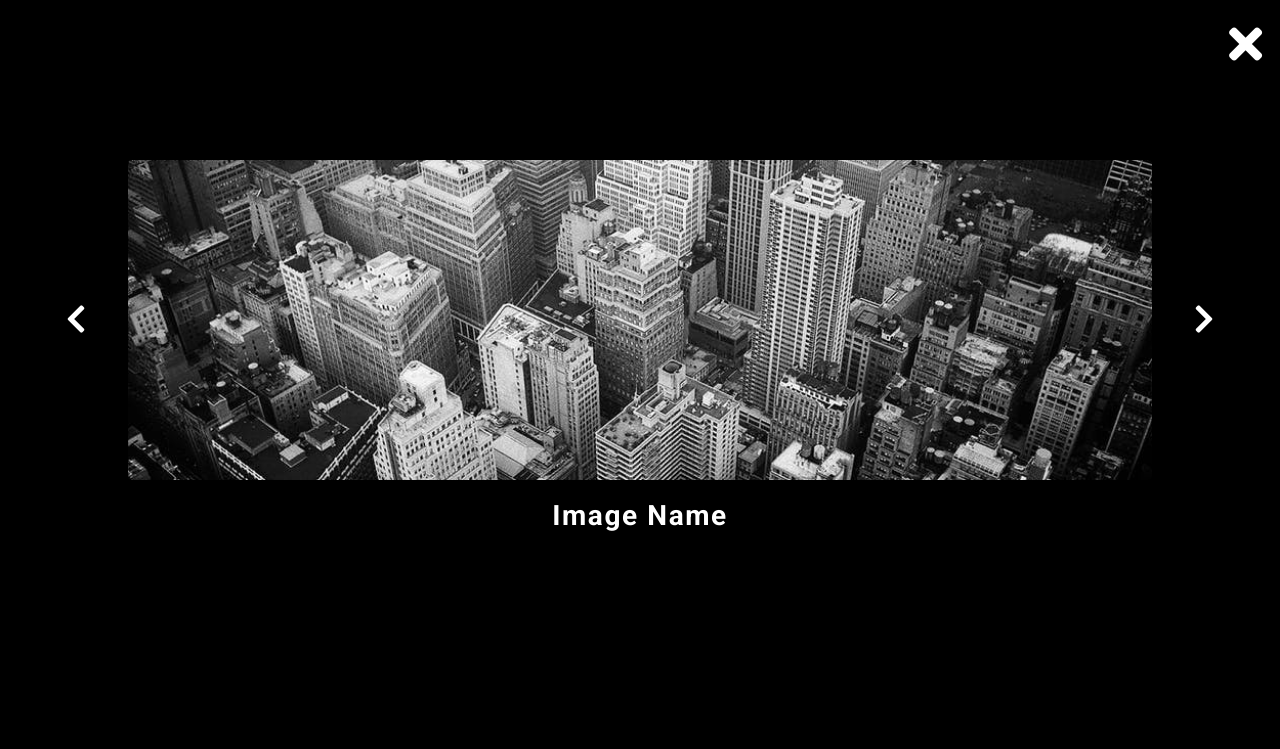
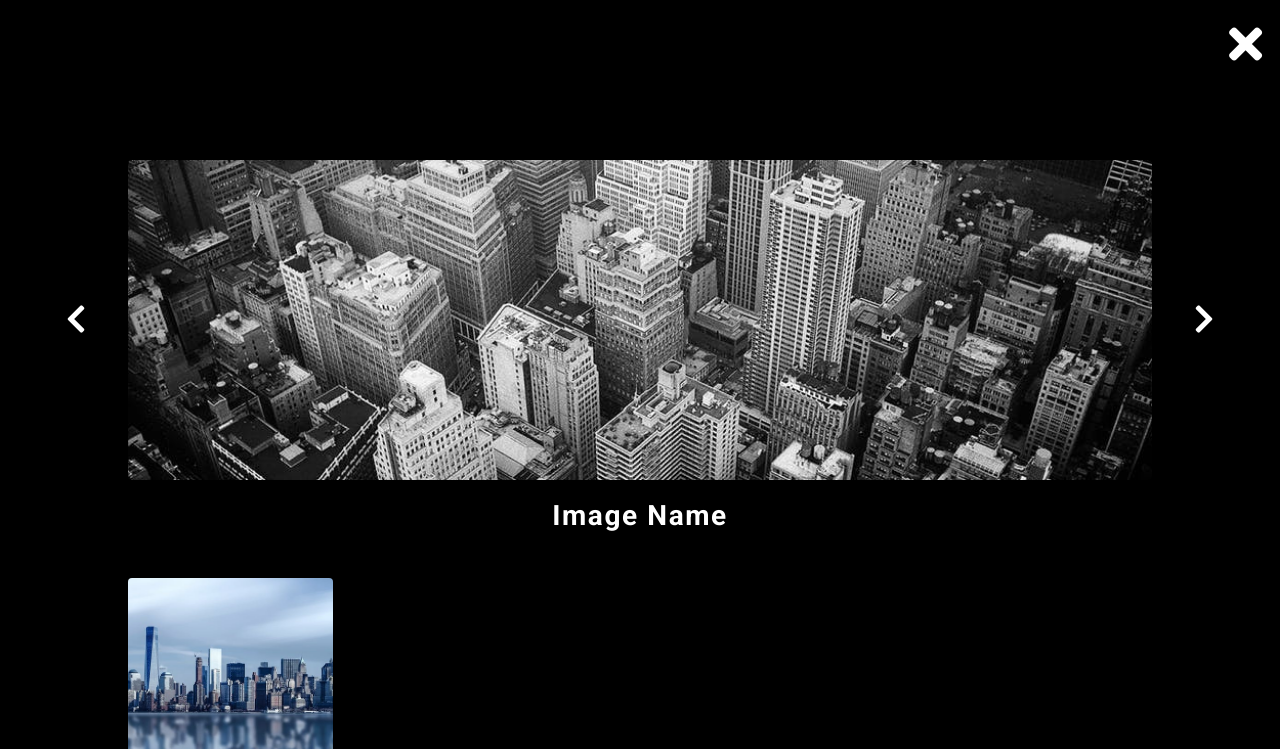
Before and after one commit to zainabturkmen/Gallery, a plain HTML site: page index.html in a window 1280 px wide. Shown: the top 749 px of the page. Drawn offline with nearby package versions, Linux system fonts and the light colour scheme.

Commit message:
adding some changes

```diff
--- a/index.html
+++ b/index.html
@@ -89,6 +89,15 @@
         <!-- content -->
         <img src="./images/city-1.jpeg" class="main-img" alt="">
         <h3 class="image-name">image name</h3>
+        <div class="modal-images">
+          <img
+          src="./images/city-5.jpeg"
+          title="city-5"
+          class="img"
+          data-id="5"
+          alt="city"
+          />
+        </div>
       </div>
     </div>
     <script src="app.js"></script>
```
